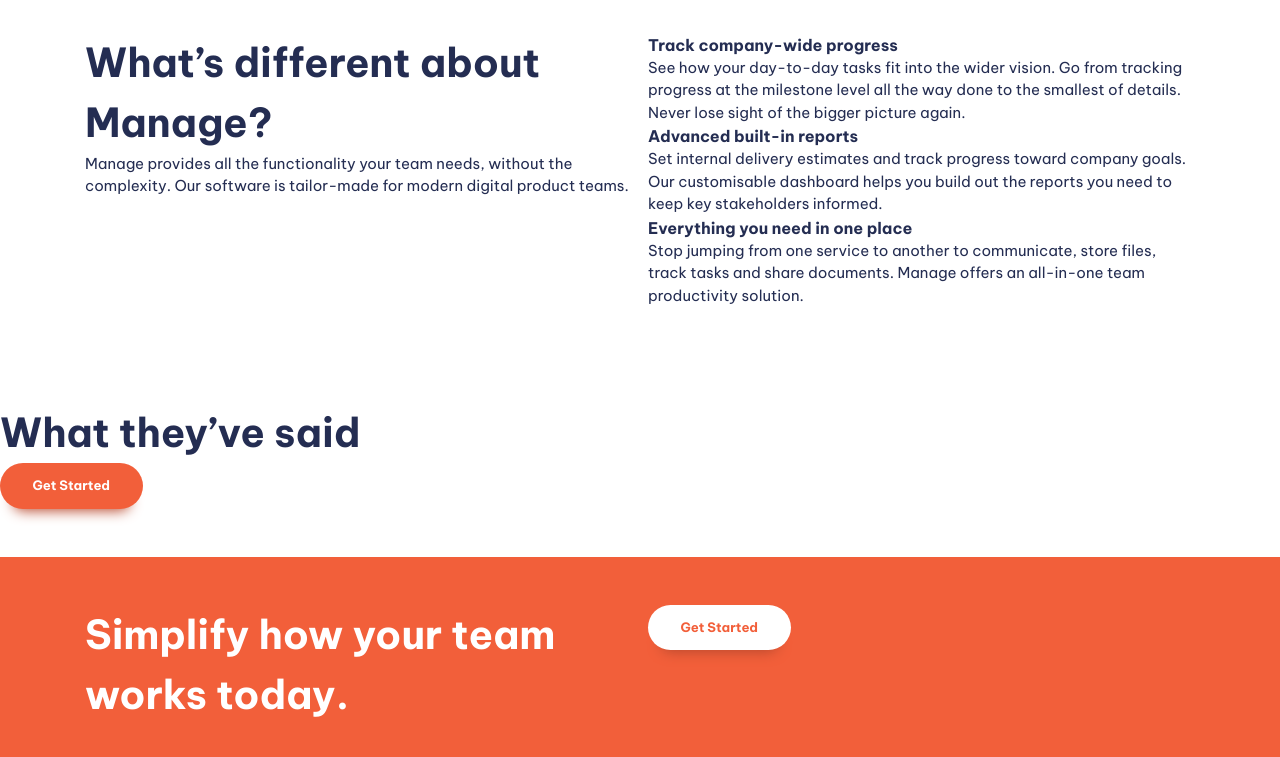
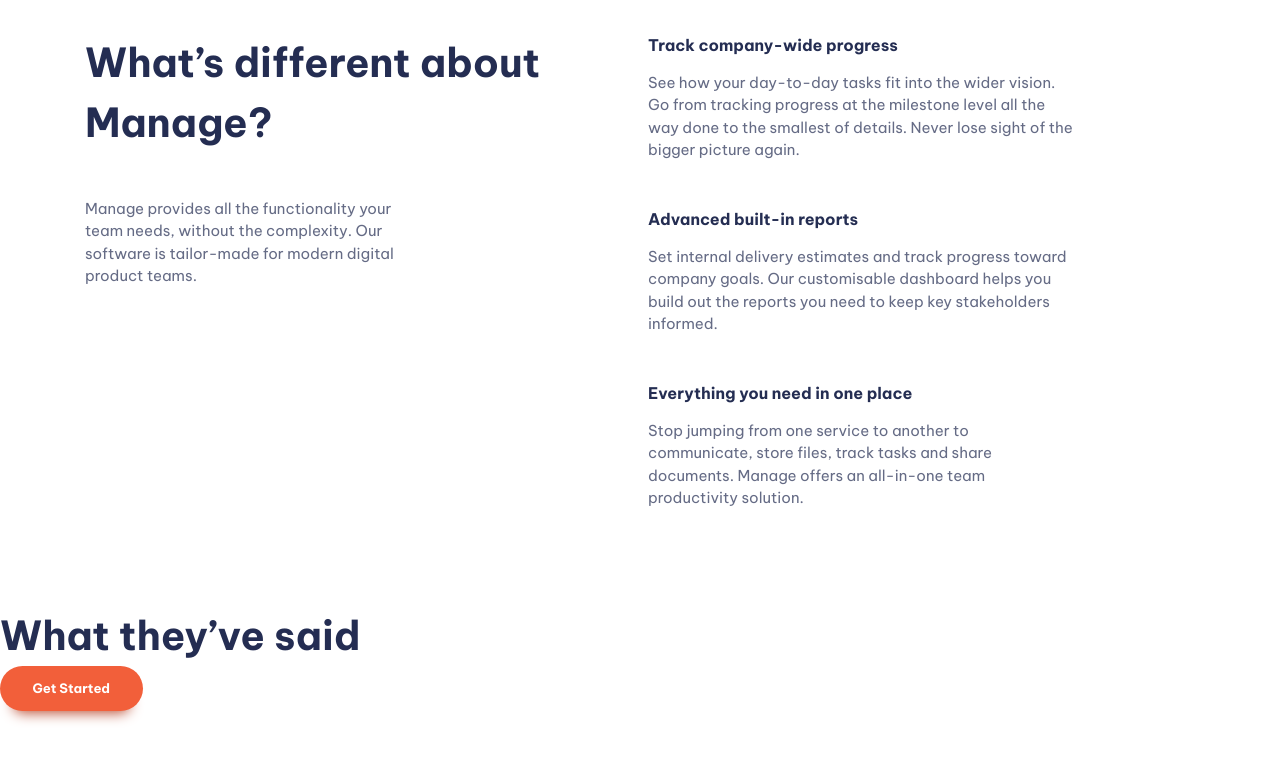
Before and after one commit to saxsaaa/frontend-mentor-manage-landing-page, a website built with Vite: page index.html in a window 1280 px wide. Shown: the part 700-1457 px from the top of the page. Built offline with nearby package versions, Linux system fonts and the light colour scheme.

Commit message:
added spacing and cta done

```diff
--- a/index.html
+++ b/index.html
@@ -38,7 +38,7 @@
       <section class="padding-block-700">
         <div class="container">
           <div class="even-columns">
-            <div>
+            <div class="flow">
               <h1 class="fs-primary-heading fw-bold">Bring everyone together to build better products.</h1>
               <p>
                 Manage makes it simple for software teams to plan day-to-day tasks while keeping the larger team goals in view.
@@ -55,7 +55,7 @@
       <section class="padding-block-700">
         <div class="container">
           <div class="even-columns">
-            <div>
+            <div class="flow">
               <h2 class="fs-secondary-heading fw-bold">What’s different about Manage?</h2>
               <p>
                 Manage provides all the functionality your team needs, without the complexity. Our software is tailor-made for
@@ -63,27 +63,33 @@
               </p>
             </div>
             <div>
-              <ul class="numbered-items" role="list">
+              <ul class="numbered-items | flow" role="list">
                 <li>
+                  <div class="flow" style="--flow-spacer: 1em">
                     <h3 class="fs-600 fw-bold">Track company-wide progress</h3>
-                  <p>
-                    See how your day-to-day tasks fit into the wider vision. Go from tracking progress at the milestone level all
-                    the way done to the smallest of details. Never lose sight of the bigger picture again.
+                    <p data-width="wide">
+                      See how your day-to-day tasks fit into the wider vision. Go from tracking progress at the milestone level
+                      all the way done to the smallest of details. Never lose sight of the bigger picture again.
                     </p>
+                  </div>
                 </li>
                 <li>
+                  <div class="flow" style="--flow-spacer: 1em">
                     <h3 class="fs-600 fw-bold">Advanced built-in reports</h3>
-                  <p>
-                    Set internal delivery estimates and track progress toward company goals. Our customisable dashboard helps you
-                    build out the reports you need to keep key stakeholders informed.
+                    <p data-width="wide">
+                      Set internal delivery estimates and track progress toward company goals. Our customisable dashboard helps
+                      you build out the reports you need to keep key stakeholders informed.
                     </p>
+                  </div>
                 </li>
                 <li>
+                  <div class="flow" style="--flow-spacer: 1em">
                     <h3 class="fs-600 fw-bold">Everything you need in one place</h3>
-                  <p>
-                    Stop jumping from one service to another to communicate, store files, track tasks and share documents. Manage
-                    offers an all-in-one team productivity solution.
+                    <p data-width="wide">
+                      Stop jumping from one service to another to communicate, store files, track tasks and share documents.
+                      Manage offers an all-in-one team productivity solution.
                     </p>
+                  </div>
                 </li>
               </ul>
             </div>
@@ -97,13 +103,13 @@
         <button class="button">Get Started</button>
       </section>
 
-      <section class="cta | padding-block-700 bg-accent-400 text-neutral-100">
+      <section class="cta | padding-block-900 bg-accent-400 text-neutral-100">
         <div class="container">
-          <div class="even-columns">
+          <div class="even-columns vertical-align-center">
             <div>
-              <p class="fs-secondary-heading fw-bold">Simplify how your team works today.</p>
+              <p class="fs-primary-heading fw-bold">Simplify how your team works today.</p>
             </div>
-            <div>
+            <div class="justify-self-end-md">
               <button class="button" data-type="inverted">Get Started</button>
             </div>
           </div>
@@ -126,7 +132,7 @@
           </div>
           <div>
             <nav class="footer-nav">
-              <ul aria-label="Footer" role="list">
+              <ul class="flow" style="--flow-spacer: 1em" aria-label="Footer" role="list">
                 <li><a href="#">Home </a></li>
                 <li><a href="#">Pricing </a></li>
                 <li><a href="#">Products </a></li>
--- a/style.css
+++ b/style.css
@@ -124,6 +124,14 @@
   font-size: var(--fs-body);
   font-family: var(--ff-body);
   color: var(--clr-primary-400);
+}
+
+p:not([class]) {
+  opacity: 0.7;
+  max-width: 32ch;
+}
+p[data-width="wide"] {
+  max-width: 42ch;
 }
 
 .button {
@@ -263,6 +271,31 @@
   }
 }
 
+/* cta */
+
+.cta {
+  position: relative;
+  isolation: isolate;
+  text-align: center;
+}
+
+@media (min-width: 50em) {
+  .cta {
+    text-align: left;
+  }
+}
+
+.cta::before {
+  content: "";
+  position: absolute;
+  z-index: -1;
+  inset: 0;
+  background-image: url("images/bg-tablet-pattern.svg"), url("images/bg-tablet-pattern.svg");
+  background-position: -15rem -5rem, 80rem -42em;
+  background-repeat: no-repeat;
+  opacity: 0.1;
+}
+
 /* utility classes */
 
 .visually-hidden {
@@ -377,7 +410,6 @@
 .container {
   --max-width: 1110px;
   --padding: 1rem;
-
   width: min(var(--max-width), 100% - var(--padding) * 2);
   margin-inline: auto;
 }
@@ -393,3 +425,21 @@
     grid-auto-columns: 1fr;
   }
 }
+
+.vertical-align-center {
+  align-items: center;
+}
+
+.justify-self-end {
+  justify-self: end;
+}
+
+@media (min-width: 50em) {
+  .justify-self-end-md {
+    justify-self: end;
+  }
+}
+
+:where(.flow :not(:first-child)) {
+  margin-top: var(--flow-spacer, 3em);
+}
```
Lines whose indentation alone changed are shown as unchanged.
